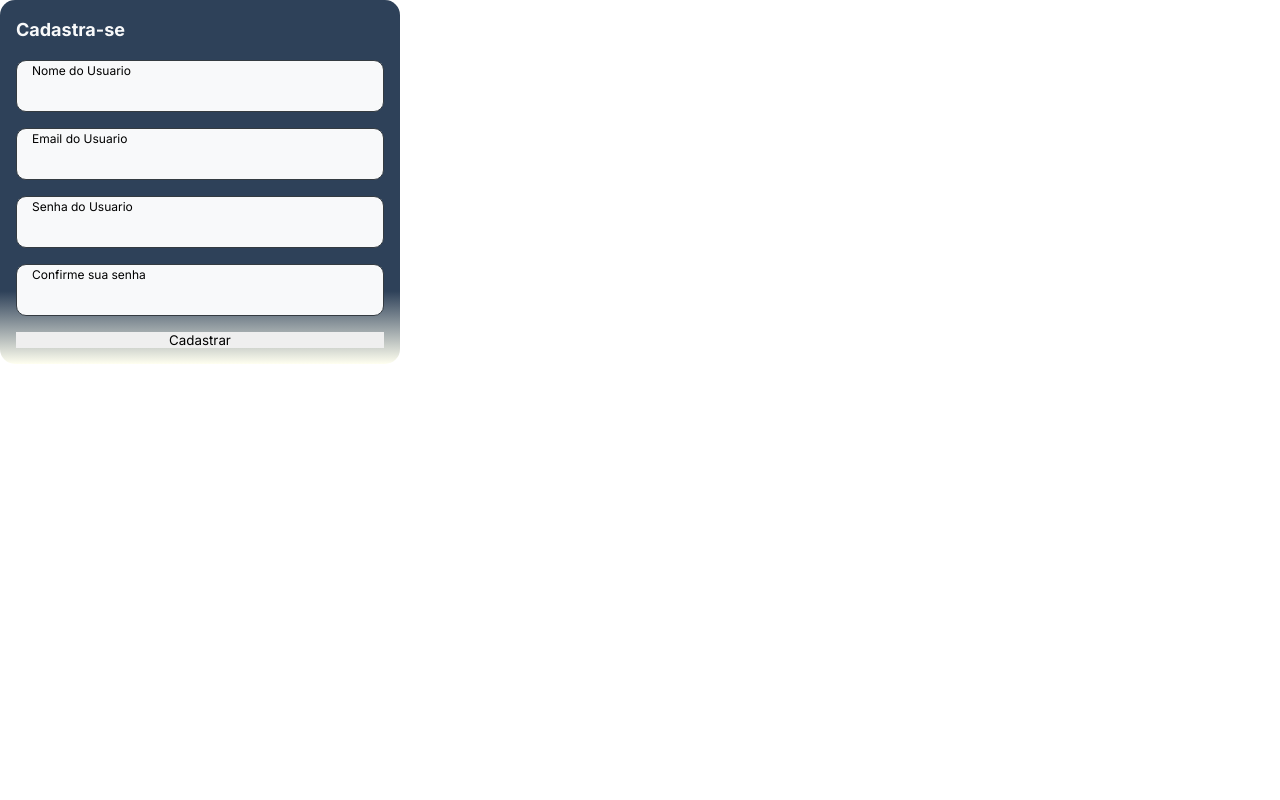
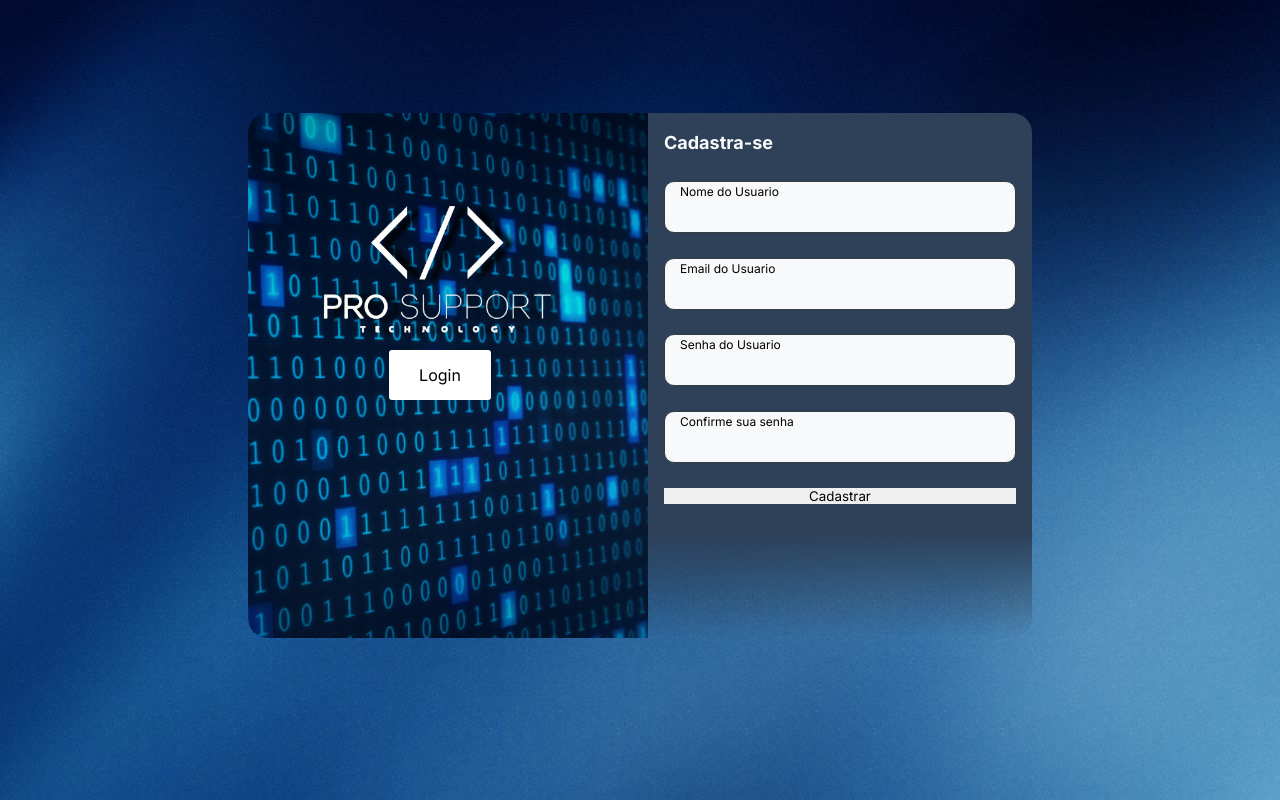
Before and after one commit to ProSupportTechnology/ProSupport, a React (Create React App) app: page /signup in a window 1280 px wide. Built offline with nearby package versions, Linux system fonts and the light colour scheme.

Commit message:
chore: add style at register page

```diff
--- a/src/pages/SignupPage/components/FormSignup/style.ts
+++ b/src/pages/SignupPage/components/FormSignup/style.ts
@@ -8,9 +8,17 @@ export const StyledFormSignup = styled.form`
   flex-direction: column;
   gap: 1rem;
   padding: 1rem;
-  border-radius: 15px;
+  border-radius: 0px 0px 20px 20px;
   background: var(--linear-gradient-form);
+
   h1 {
     color: var(--gray-0);
   }
+
+  @media(min-width: 1000px){
+    max-width: 30%;
+    height: 70%;
+    gap: 5%;
+    border-radius: 0px 20px 20px 0px;
+  }
 `;
--- a/src/pages/SignupPage/index.tsx
+++ b/src/pages/SignupPage/index.tsx
@@ -1,9 +1,20 @@
 import { FormSignup } from "./components/FormSignup";
+import Login from"../../assets/Login1.png"
+import Background from"../../assets/Landing2.jpg"
+import { StyledRegister } from "./style";
+import { StyledButtonLink } from "../../style/buttonLink/style";
+
 
 export const SignupPage = () => {
   return (
-    <div>
-      <FormSignup />
-    </div>
+    <>
+    <StyledRegister style={{ backgroundImage: `url(${Background})` }}>
+      <div className="containerRegisterLogin">
+        <img src={Login} alt="" className="loginBackground"/>
+        <FormSignup />
+      </div>
+      <StyledButtonLink variant="theme-register-login" to="/login" className="btnLogin">Login</StyledButtonLink>
+    </StyledRegister>
+    </>
   );
 };
--- a/src/pages/SignupPage/style.ts
+++ b/src/pages/SignupPage/style.ts
@@ -0,0 +1,65 @@
+import styled from "styled-components";
+
+export const StyledRegister = styled.div`
+
+    display: flex;
+    flex-direction: column;
+
+    width:100vw;
+    height: 100vh;
+
+    align-items: center;
+
+    .containerRegisterLogin{
+        width: 90%;
+        display: flex;
+        align-items: center;
+        flex-direction: column;
+    }
+
+    .loginBackground{
+        width: 90%;
+        height: 50%;
+        max-width: 400px;
+        border-radius: 20px 20px 0px 0px;
+        margin-top: 20px;
+    }
+
+    .btnLogin{
+        position: relative;
+        top: -620px;
+        background-color: white;
+    }
+
+    @media(min-width: 1000px){
+        .containerRegisterLogin{
+            height: 100vh;
+            width: 100vw;
+            flex-direction: row;
+            justify-content: center;
+            align-items: center;
+        }
+
+        .loginBackground{
+            min-width: 400px;
+            max-width: 30%;
+            height: 70%;
+            border-radius: 20px 0px 0px 20px;
+            margin: 0px;
+        }
+
+        .btnLogin{
+        position: relative;
+        top: -50%;
+        left: -200px;
+        background-color: white
+        }
+    }
+
+    /* @media(min-width: 300px){
+        .btnLogin{
+        top: -500px;
+        }
+    } */
+
+`
--- a/src/style/global.ts
+++ b/src/style/global.ts
@@ -38,7 +38,7 @@ ul, ol, li {
   --linear-gradient-form: linear-gradient(
     180deg,
     rgba(46, 65, 89, 1) 80%,
-    rgba(255, 255, 240, 1) 100%);
+    transparent);
 }
 
 
```
Also changed, not shown: src/assets/Login1.png, src/assets/ProSupport.png.
